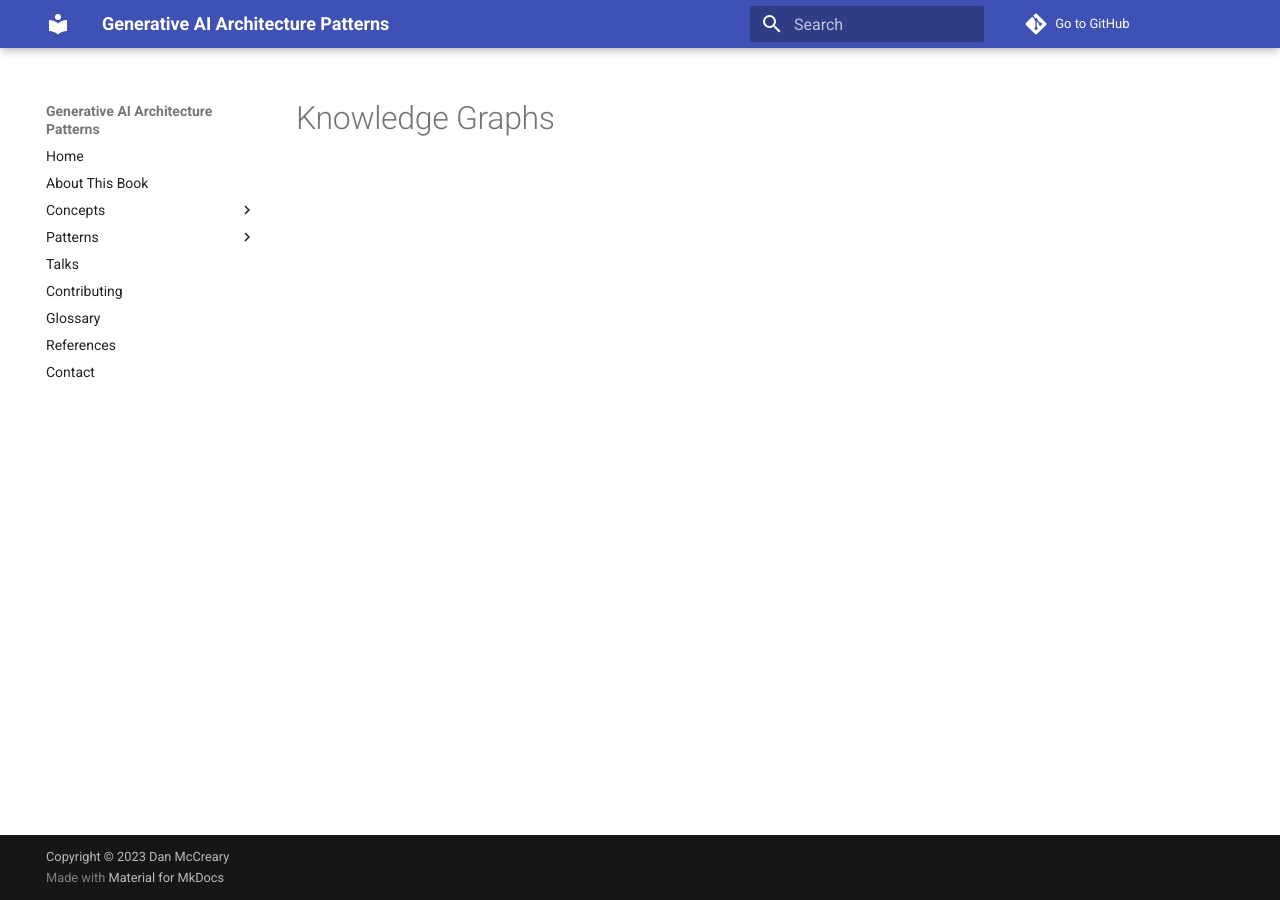
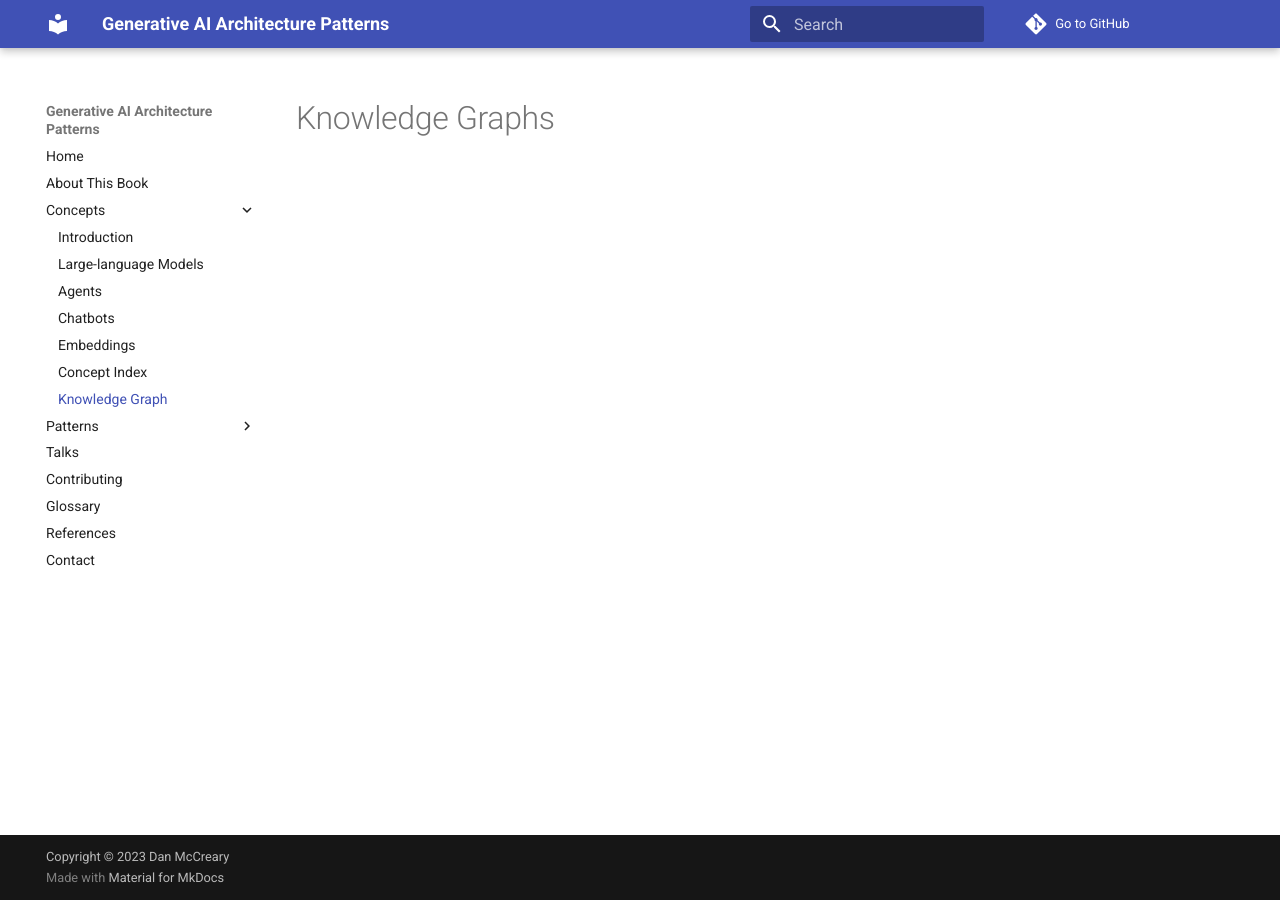
Before and after one commit to dmccreary/genai-arch-patterns, an MkDocs documentation site: the page built from docs/concepts/knowledge-graph.md, in a window 1280 px wide. Built offline with MkDocs 1.6.1 and Material for MkDocs 9.7.7, drawn with Linux system fonts in a browser that asks for light colours; comment, search, counter and statistics services are not loaded.

Commit message:
updated content

```diff
--- a/mkdocs.yml
+++ b/mkdocs.yml
@@ -10,12 +10,12 @@
      - Chatbots: concepts/chatbots.md
      - Embeddings: concepts/embeddings.md
      - Concept Index: concepts/concept-index.md
-     - Knowledge Graph: concepts/knowledge-graph.ms
+     - Knowledge Graph: concepts/knowledge-graph.md
    - Patterns:
      - Introduction: patterns/index.md
      - Prompt Enrichment: patterns/prompt-enrichment.md
      - Finetuning: patterns/finetuning.md
-     - Agent: patterns/agent.md
+     - Agent: patterns/agents.md
      - Code Interpreter: patterns/code-interpreter.md
      - Knowledge Representation: patterns/knowledge-representation.md
      - Similarity: patterns/similarity.md
```
